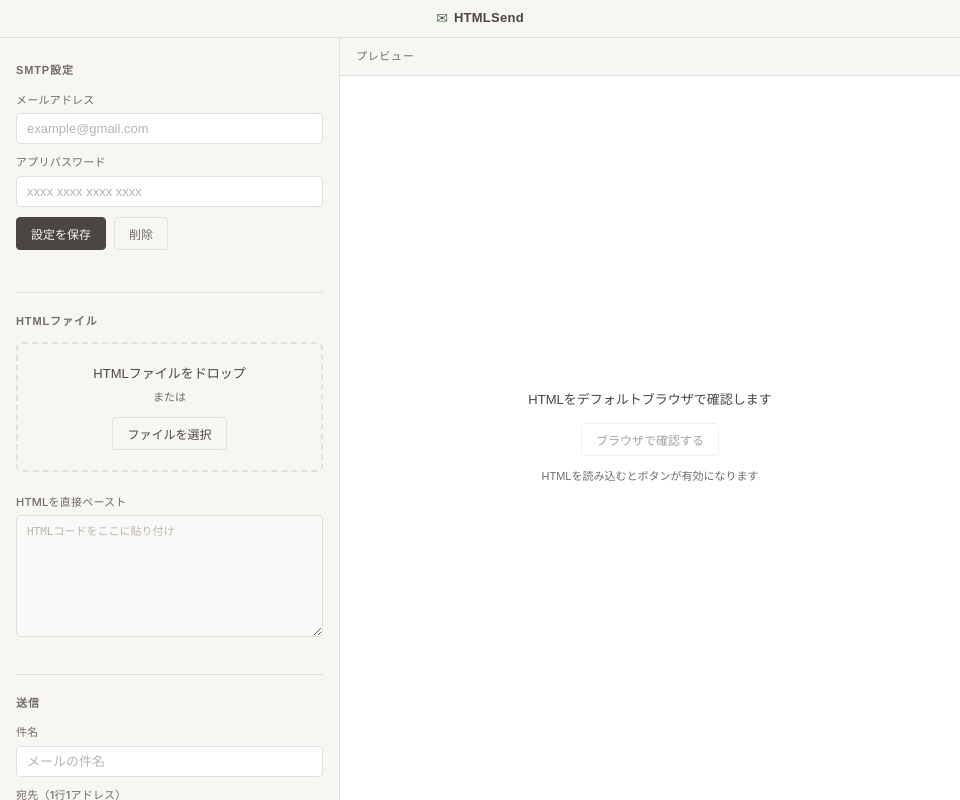
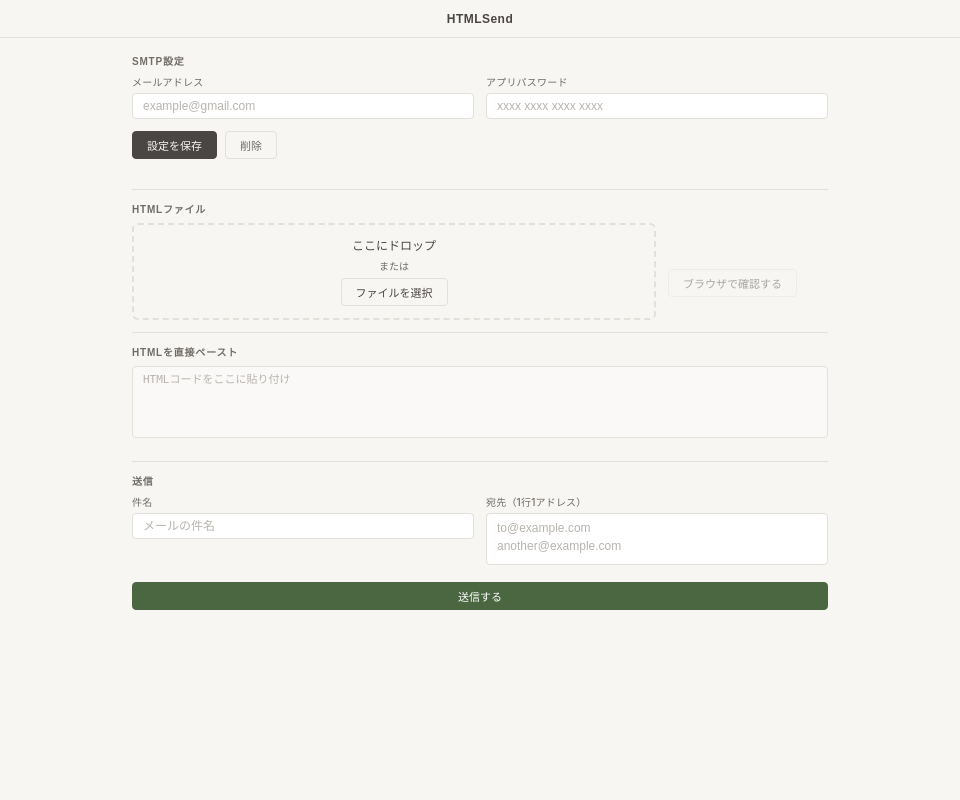
Before and after one commit to Dottiq/htmlsend, an Electron app: page renderer/index.html in a window 960 px wide. Drawn offline with Linux system fonts and the light colour scheme; no server answers.

Commit message:
Redesign to single-column no-scroll layout, remove icon and right pane
- Remove title bar icon, show text only centered in header
- Delete right preview pane and two-column layout
- Restructure to single-column content area (max-width 760px, centered)
- SMTP inputs and send fields side-by-side (2-col grid) to save vertical space
- Move browser preview button into file section alongside drop zone
- Extract HTML paste area into its own section
- Fix textarea heights to prevent overflow (code: 72px, recipients: 52px)
- Compact spacing throughout to fit all elements within 760px window height

```diff
--- a/renderer/index.html
+++ b/renderer/index.html
@@ -15,22 +15,24 @@
 </head>
 <body>
   <div class="app-wrapper">
+
     <!-- タイトルバー（macOSのhiddenInset用ドラッグ領域） -->
     <header class="app-header">
-      <!-- アプリ名はabsoluteでウィンドウ中央に配置（トラフィックライトと重ならない） -->
+      <!-- アプリ名はabsoluteでウィンドウ中央に配置 -->
       <div class="app-title">
-        <span class="app-title__icon">✉</span>
         <span class="app-title__name">HTMLSend</span>
       </div>
     </header>
 
+    <!-- コンテンツエリア（1カラム・スクロールなし） -->
     <div class="app-body">
-      <!-- 左ペイン：設定・入力フォーム -->
-      <aside class="pane pane--left">
+      <div class="content-area">
 
-        <!-- SMTP設定セクション -->
+        <!-- 1. SMTP設定 -->
         <section class="section" id="section-smtp">
           <h2 class="section__title">SMTP設定</h2>
+          <!-- メールアドレスとアプリパスワードを横並びにして縦スペースを節約 -->
+          <div class="form-row form-row--inputs">
             <div class="form-group">
               <label class="form-label" for="input-email">メールアドレス</label>
               <input class="form-input" type="email" id="input-email" placeholder="example@gmail.com" autocomplete="off">
@@ -38,6 +40,7 @@
             <div class="form-group">
               <label class="form-label" for="input-password">アプリパスワード</label>
               <input class="form-input" type="password" id="input-password" placeholder="xxxx xxxx xxxx xxxx" autocomplete="off">
+            </div>
           </div>
           <div class="form-row">
             <button class="btn btn--primary" id="btn-smtp-save">設定を保存</button>
@@ -48,61 +51,60 @@
 
         <hr class="divider">
 
-        <!-- HTMLファイルセクション -->
+        <!-- 2. HTMLファイル -->
         <section class="section" id="section-file">
           <h2 class="section__title">HTMLファイル</h2>
+          <!-- D&DゾーンとアクションエリアをFlexで横並び -->
+          <div class="file-row">
             <div class="drop-zone" id="drop-zone">
-            <p class="drop-zone__text">HTMLファイルをドロップ</p>
+              <p class="drop-zone__text">ここにドロップ</p>
               <p class="drop-zone__sub">または</p>
               <button class="btn btn--outline" id="btn-file-select">ファイルを選択</button>
             </div>
+            <div class="file-side">
               <p class="file-name" id="file-name"></p>
-          <!-- HTMLコード直接ペーストエリア -->
-          <div class="form-group">
-            <label class="form-label" for="input-html-paste">HTMLを直接ペースト</label>
-            <textarea class="form-textarea form-textarea--code" id="input-html-paste" rows="6" placeholder="HTMLコードをここに貼り付け"></textarea>
+              <button class="btn btn--outline" id="btn-preview" disabled>ブラウザで確認する</button>
+            </div>
           </div>
         </section>
 
         <hr class="divider">
 
-        <!-- 送信設定セクション -->
+        <!-- 3. HTMLを直接ペースト -->
+        <section class="section" id="section-paste">
+          <h2 class="section__title">HTMLを直接ペースト</h2>
+          <div class="form-group">
+            <textarea class="form-textarea form-textarea--code" id="input-html-paste" placeholder="HTMLコードをここに貼り付け"></textarea>
+          </div>
+        </section>
+
+        <hr class="divider">
+
+        <!-- 4. 送信 -->
         <section class="section" id="section-send">
           <h2 class="section__title">送信</h2>
+          <div class="form-row form-row--inputs">
             <div class="form-group">
               <label class="form-label" for="input-subject">件名</label>
               <input class="form-input" type="text" id="input-subject" placeholder="メールの件名">
             </div>
             <div class="form-group">
               <label class="form-label" for="input-recipients">宛先（1行1アドレス）</label>
-            <textarea class="form-textarea" id="input-recipients" rows="4" placeholder="to@example.com&#10;another@example.com"></textarea>
+              <textarea class="form-textarea form-textarea--recipients" id="input-recipients" placeholder="to@example.com&#10;another@example.com"></textarea>
+            </div>
           </div>
           <button class="btn btn--accent btn--full" id="btn-send">送信する</button>
         </section>
 
         <!-- 送信結果ログ -->
-        <section class="section" id="section-log">
+        <section class="section section--log" id="section-log">
           <div class="log" id="send-log"></div>
         </section>
 
-      </aside>
-
-      <!-- 右ペイン：ブラウザプレビュー -->
-      <main class="pane pane--right">
-        <div class="preview-header">
-          <span class="preview-header__label">プレビュー</span>
-        </div>
-        <div class="preview-body">
-          <div class="preview-launch">
-            <p class="preview-launch__desc">HTMLをデフォルトブラウザで確認します</p>
-            <button class="btn btn--outline" id="btn-preview" disabled>ブラウザで確認する</button>
-            <p class="preview-launch__hint">HTMLを読み込むとボタンが有効になります</p>
-          </div>
-        </div>
-      </main>
       </div>
     </div>
 
+  </div>
   <script src="app.js"></script>
 </body>
 </html>
--- a/renderer/style.css
+++ b/renderer/style.css
@@ -1,6 +1,7 @@
 /* ===================================================
    HTMLSend — スタイルシート
    Noble (nobusue.com/tools) テイストに合わせたデザイン
+   1カラム・スクロールなしレイアウト（960×760基準）
    =================================================== */
 
 /* --- CSS変数（カラー・フォント） --- */
@@ -21,8 +22,6 @@
 
   --radius: 6px;
   --radius-sm: 4px;
-  --shadow-sm: 0 1px 3px rgba(74, 70, 67, 0.08);
-  --shadow-md: 0 2px 8px rgba(74, 70, 67, 0.12);
 
   /* macOS hiddenInset用のタイトルバー高さ */
   --titlebar-height: 38px;
@@ -47,8 +46,8 @@ body {
   background-color: var(--color-bg);
   color: var(--color-text);
   font-family: var(--font-body);
-  font-size: 13px;
-  line-height: 1.6;
+  font-size: 12px;
+  line-height: 1.5;
   -webkit-font-smoothing: antialiased;
 }
 
@@ -57,6 +56,7 @@ body {
   display: flex;
   flex-direction: column;
   height: 100vh;
+  overflow: hidden;
 }
 
 /* --- ヘッダー（タイトルバー） --- */
@@ -67,7 +67,6 @@ body {
   height: var(--titlebar-height);
   display: flex;
   align-items: center;
-  padding: 0 16px;
   background-color: var(--color-bg);
   border-bottom: 1px solid var(--color-border);
   flex-shrink: 0;
@@ -78,115 +77,94 @@ body {
   position: absolute;
   left: 50%;
   transform: translateX(-50%);
-  display: flex;
-  align-items: center;
-  gap: 6px;
-  /* タイトル内はドラッグ無効化 */
   -webkit-app-region: no-drag;
   pointer-events: none;
 }
 
-.app-title__icon {
-  font-size: 14px;
-  color: var(--color-accent);
+.app-title__name {
+  font-family: var(--font-heading);
+  font-size: 12px;
+  font-weight: 700;
+  color: var(--color-text);
+  letter-spacing: 0.04em;
 }
 
-.app-title__name {
-  font-family: var(--font-heading);
-  font-size: 13px;
-  font-weight: 700;
-  color: var(--color-text);
-  letter-spacing: 0.02em;
+/* --- メインボディ（1カラム） --- */
+.app-body {
+  flex: 1;
+  overflow: hidden;
+  display: flex;
+  justify-content: center;
 }
 
-/* --- メインボディ（左右ペイン） --- */
-.app-body {
-  display: flex;
-  flex: 1;
+/* --- コンテンツエリア --- */
+/* 760px - タイトルバー38px = 722px。padding上下16pxで内部690px */
+.content-area {
+  width: 100%;
+  max-width: 760px;
+  padding: 16px 32px;
   overflow: hidden;
-}
-
-/* --- 左ペイン --- */
-.pane--left {
-  width: 340px;
-  min-width: 280px;
-  flex-shrink: 0;
   display: flex;
   flex-direction: column;
-  overflow-y: auto;
-  background-color: var(--color-bg);
-  border-right: 1px solid var(--color-border);
-  padding: 20px 16px;
-  gap: 0;
-}
-
-/* スクロールバーのスタイル（macOS） */
-.pane--left::-webkit-scrollbar {
-  width: 4px;
-}
-.pane--left::-webkit-scrollbar-track {
-  background: transparent;
-}
-.pane--left::-webkit-scrollbar-thumb {
-  background: var(--color-border);
-  border-radius: 2px;
-}
-
-/* --- 右ペイン（プレビュー） --- */
-.pane--right {
-  flex: 1;
-  display: flex;
-  flex-direction: column;
-  overflow: hidden;
-  background-color: var(--color-surface);
 }
 
 /* --- セクション --- */
 .section {
-  padding: 4px 0 16px;
+  padding-bottom: 8px;
+  flex-shrink: 0;
+}
+
+/* ログセクションは残り高さを埋めるが、あふれないようにする */
+.section--log {
+  flex-shrink: 1;
+  overflow: hidden;
+  min-height: 0;
 }
 
 .section__title {
   font-family: var(--font-heading);
-  font-size: 11px;
+  font-size: 10px;
   font-weight: 700;
   color: var(--color-muted);
   letter-spacing: 0.08em;
   text-transform: uppercase;
-  margin-bottom: 12px;
+  margin-bottom: 6px;
 }
 
 /* --- 区切り線 --- */
 .divider {
   border: none;
   border-top: 1px solid var(--color-border);
-  margin: 4px 0 16px;
+  margin: 4px 0 12px;
+  flex-shrink: 0;
 }
 
 /* --- フォーム --- */
 .form-group {
-  margin-bottom: 10px;
+  margin-bottom: 6px;
+  flex: 1;
+  min-width: 0;
 }
 
 .form-label {
   display: block;
   font-family: var(--font-label);
-  font-size: 11px;
+  font-size: 10px;
   font-weight: 500;
   color: var(--color-muted);
-  margin-bottom: 4px;
+  margin-bottom: 3px;
   letter-spacing: 0.02em;
 }
 
 .form-input,
 .form-textarea {
   width: 100%;
-  padding: 7px 10px;
+  padding: 5px 10px;
   background-color: var(--color-surface);
   border: 1px solid var(--color-border);
   border-radius: var(--radius-sm);
   font-family: var(--font-body);
-  font-size: 13px;
+  font-size: 12px;
   color: var(--color-text);
   transition: border-color 0.15s, box-shadow 0.15s;
   outline: none;
@@ -203,31 +181,44 @@ body {
   color: #b8b4af;
 }
 
-.form-textarea {
-  resize: vertical;
-  min-height: 80px;
-  line-height: 1.5;
-}
-
-/* コードペースト用テキストエリア（等幅フォント・少し背景を変える） */
+/* コードペースト用テキストエリア（等幅フォント・固定高さ） */
 .form-textarea--code {
   font-family: 'Menlo', 'Consolas', 'Monaco', monospace;
   font-size: 11px;
   background-color: #faf9f7;
-  line-height: 1.6;
+  line-height: 1.5;
+  resize: none;
+  height: 72px;
 }
 
+/* 宛先入力用テキストエリア（固定高さ） */
+.form-textarea--recipients {
+  resize: none;
+  height: 52px;
+  line-height: 1.5;
+}
+
+/* 通常のform-row（ボタン行など） */
 .form-row {
   display: flex;
   gap: 8px;
-  margin-top: 10px;
+  align-items: flex-start;
+  margin-top: 6px;
+}
+
+/* 2カラム横並び入力行（SMTP・送信フォームで縦スペース節約） */
+.form-row--inputs {
+  display: grid;
+  grid-template-columns: 1fr 1fr;
+  gap: 12px;
+  margin-top: 0;
 }
 
 /* フォームステータスメッセージ */
 .form-status {
   font-size: 11px;
-  margin-top: 6px;
-  min-height: 16px;
+  margin-top: 4px;
+  min-height: 14px;
 }
 
 .form-status--success {
@@ -243,10 +234,10 @@ body {
   display: inline-flex;
   align-items: center;
   justify-content: center;
-  padding: 7px 14px;
+  padding: 5px 14px;
   border-radius: var(--radius-sm);
   font-family: var(--font-label);
-  font-size: 12px;
+  font-size: 11px;
   font-weight: 500;
   cursor: pointer;
   border: 1px solid transparent;
@@ -256,7 +247,7 @@ body {
 }
 
 .btn:disabled {
-  opacity: 0.5;
+  opacity: 0.45;
   cursor: not-allowed;
 }
 
@@ -311,16 +302,31 @@ body {
 /* 幅いっぱいボタン */
 .btn--full {
   width: 100%;
+  margin-top: 6px;
+}
+
+/* --- HTMLファイルセクション --- */
+/* D&Dゾーンとアクションエリアを横並び */
+.file-row {
+  display: flex;
+  gap: 12px;
+  align-items: stretch;
 }
 
 /* --- ドロップゾーン --- */
 .drop-zone {
+  flex: 1;
   border: 2px dashed var(--color-border);
   border-radius: var(--radius);
-  padding: 20px 16px;
+  padding: 12px 16px;
   text-align: center;
   cursor: pointer;
   transition: border-color 0.15s, background-color 0.15s;
+  display: flex;
+  flex-direction: column;
+  align-items: center;
+  justify-content: center;
+  gap: 4px;
 }
 
 .drop-zone:hover,
@@ -330,22 +336,29 @@ body {
 }
 
 .drop-zone__text {
-  font-size: 13px;
+  font-size: 12px;
   color: var(--color-text);
-  margin-bottom: 4px;
 }
 
 .drop-zone__sub {
-  font-size: 11px;
+  font-size: 10px;
   color: var(--color-muted);
-  margin-bottom: 10px;
+}
+
+/* ファイル名表示・ブラウザ確認ボタンをまとめるサイドエリア */
+.file-side {
+  display: flex;
+  flex-direction: column;
+  justify-content: center;
+  align-items: flex-start;
+  gap: 8px;
+  min-width: 160px;
 }
 
 /* 読み込み済みファイル名 */
 .file-name {
   font-size: 11px;
   color: var(--color-muted);
-  margin-top: 8px;
   word-break: break-all;
   min-height: 14px;
 }
@@ -356,17 +369,19 @@ body {
 
 /* --- 送信ログ --- */
 .log {
-  font-size: 12px;
+  font-size: 11px;
   display: flex;
   flex-direction: column;
-  gap: 4px;
+  gap: 3px;
+  overflow-y: auto;
+  max-height: 100%;
 }
 
 .log-item {
   display: flex;
   align-items: baseline;
   gap: 6px;
-  padding: 5px 8px;
+  padding: 4px 8px;
   border-radius: var(--radius-sm);
   background-color: var(--color-surface);
   border: 1px solid var(--color-border);
@@ -408,49 +423,6 @@ body {
 
 .log-item__message {
   color: var(--color-muted);
-  font-size: 11px;
+  font-size: 10px;
   flex-shrink: 0;
 }
-
-/* --- プレビューエリア --- */
-.preview-header {
-  padding: 8px 16px;
-  border-bottom: 1px solid var(--color-border);
-  background-color: var(--color-bg);
-  flex-shrink: 0;
-}
-
-.preview-header__label {
-  font-family: var(--font-label);
-  font-size: 11px;
-  font-weight: 500;
-  color: var(--color-muted);
-  letter-spacing: 0.06em;
-  text-transform: uppercase;
-}
-
-.preview-body {
-  flex: 1;
-  display: flex;
-  align-items: center;
-  justify-content: center;
-}
-
-/* ブラウザ起動エリア */
-.preview-launch {
-  display: flex;
-  flex-direction: column;
-  align-items: center;
-  gap: 12px;
-  text-align: center;
-}
-
-.preview-launch__desc {
-  font-size: 13px;
-  color: var(--color-text);
-}
-
-.preview-launch__hint {
-  font-size: 11px;
-  color: var(--color-muted);
-}
```
Lines whose indentation alone changed are shown as unchanged.
